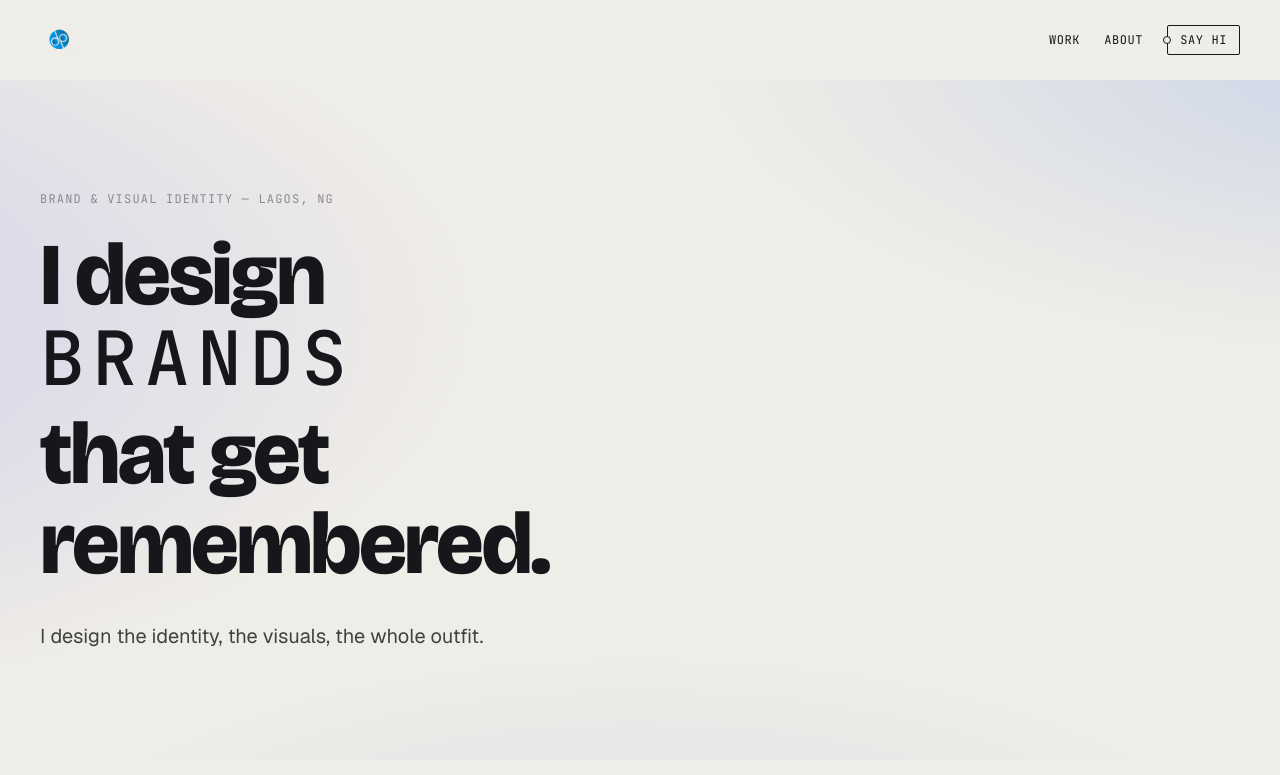
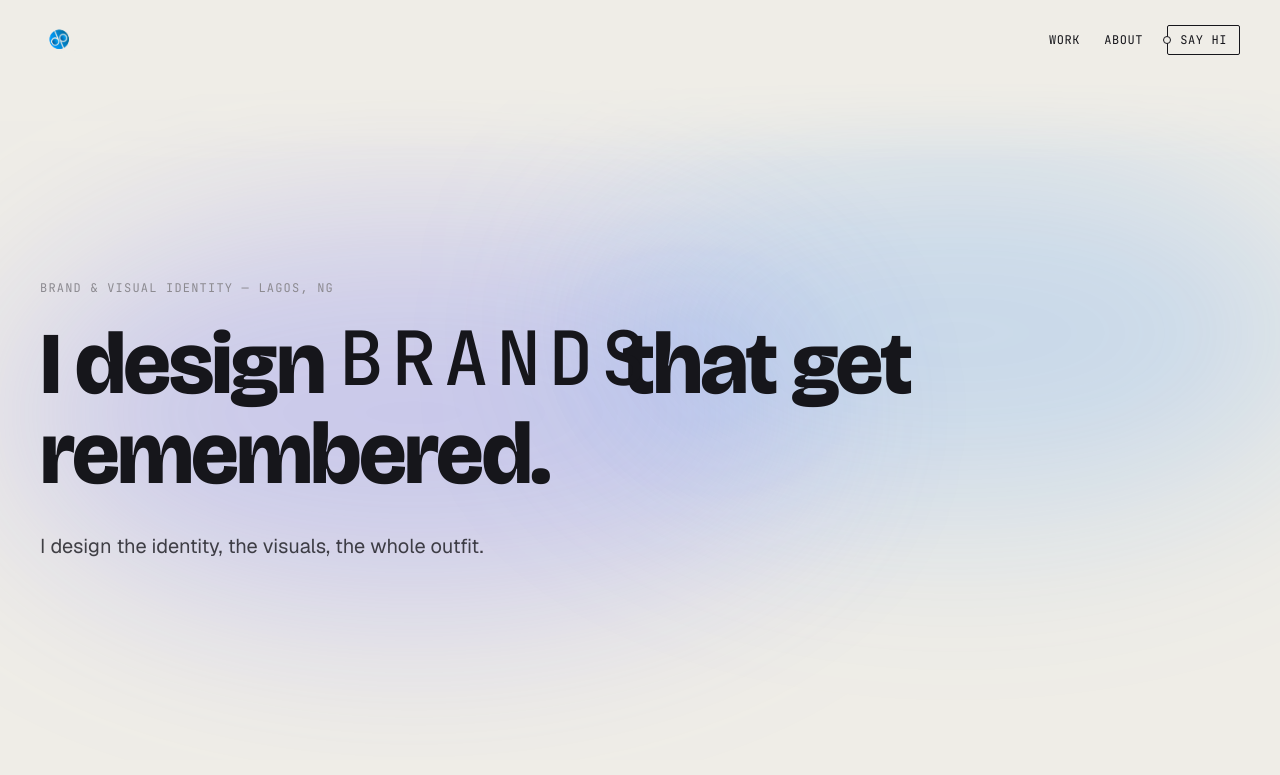
Before and after one commit to Toheeb6139/dypixels, a Next.js app: page / in a window 1280 px wide. Shown: the top 775 px of the page. Built offline with nearby package versions, Linux system fonts and the light colour scheme; no server answers; the database is empty.

Commit message:
grok re 3

```diff
--- a/app/globals.css
+++ b/app/globals.css
@@ -115,25 +115,88 @@ html[data-spec="on"] .spec-mark::after {
   display: block;
 }
 
-/* Hero ambient gradient — high-contrast, slowly moving */
+/* Hero ambient gradient
+   - Contained inside hero only (does not touch nav)
+   - Soft top fade so it never meets the header
+   - Colour-shifting blobs via independent slow transforms (GPU-friendly)
+*/
 .hero-gradient {
-  background:
-    radial-gradient(ellipse 70% 55% at 15% 35%, rgba(75, 58, 255, 0.22) 0%, transparent 55%),
-    radial-gradient(ellipse 55% 45% at 90% 15%, rgba(37, 99, 235, 0.18) 0%, transparent 50%),
-    radial-gradient(ellipse 50% 40% at 60% 80%, rgba(99, 102, 241, 0.12) 0%, transparent 50%);
-  background-size: 200% 200%;
-  animation: gradient-shift 14s ease-in-out infinite;
+  overflow: hidden;
+  /* Soft fade at the very top so gradient never touches the nav */
+  -webkit-mask-image: linear-gradient(to bottom, transparent 0%, black 12%, black 100%);
+  mask-image: linear-gradient(to bottom, transparent 0%, black 12%, black 100%);
+}
+
+.hero-gradient::before,
+.hero-gradient::after {
+  content: "";
+  position: absolute;
+  border-radius: 50%;
+  filter: blur(80px);
+  will-change: transform;
+  animation-timing-function: ease-in-out;
+  animation-iteration-count: infinite;
+}
+
+/* Primary indigo blob */
+.hero-gradient::before {
+  width: 55%;
+  height: 50%;
+  top: 18%;
+  left: -5%;
+  background: rgba(75, 58, 255, 0.28);
+  animation: blob-a 18s ease-in-out infinite;
+}
+
+/* Secondary blue / cyan blob */
+.hero-gradient::after {
+  width: 50%;
+  height: 45%;
+  top: 8%;
+  right: -8%;
+  background: rgba(14, 165, 233, 0.22);
+  animation: blob-b 22s ease-in-out infinite;
+}
+
+@keyframes blob-a {
+  0%, 100% {
+    transform: translate(0, 0) scale(1);
+    background: rgba(75, 58, 255, 0.28);
+  }
+  33% {
+    transform: translate(18%, 12%) scale(1.15);
+    background: rgba(99, 102, 241, 0.26);
+  }
+  66% {
+    transform: translate(8%, 22%) scale(0.95);
+    background: rgba(139, 92, 246, 0.24);
+  }
+}
+
+@keyframes blob-b {
+  0%, 100% {
+    transform: translate(0, 0) scale(1);
+    background: rgba(14, 165, 233, 0.22);
+  }
+  40% {
+    transform: translate(-20%, 18%) scale(1.2);
+    background: rgba(59, 130, 246, 0.2);
+  }
+  70% {
+    transform: translate(-8%, 8%) scale(0.9);
+    background: rgba(6, 182, 212, 0.18);
+  }
 }
 
 @media (prefers-reduced-motion: reduce) {
-  .hero-gradient {
+  .hero-gradient::before,
+  .hero-gradient::after {
     animation: none;
-    background-position: 30% 40%;
+  }
+  .hero-gradient::before {
+    transform: translate(5%, 10%) scale(1.05);
+  }
+  .hero-gradient::after {
+    transform: translate(-10%, 5%) scale(1.05);
   }
 }
-
-@keyframes gradient-shift {
-  0%, 100% { background-position: 0% 40%; }
-  33% { background-position: 80% 20%; }
-  66% { background-position: 40% 80%; }
-}
--- a/app/page.tsx
+++ b/app/page.tsx
@@ -20,19 +20,23 @@ export default async function Home() {
 
       {/* Hero */}
       <section className="relative min-h-[85vh] flex flex-col justify-center px-6 md:px-10 overflow-hidden">
+        {/* Gradient lives only inside the hero, stops short of the nav */}
         <div
           aria-hidden="true"
-          className="hero-gradient pointer-events-none absolute inset-0 -z-10"
+          className="hero-gradient pointer-events-none absolute left-0 right-0 bottom-0 top-0 -z-10"
         />
 
         <p className="font-mono text-xs uppercase tracking-widest text-mute mb-5 md:mb-6">
           Brand &amp; Visual Identity — Lagos, NG
         </p>
 
+        {/* Mobile: forced 4-line break. Desktop: natural flow */}
         <h1
           className="spec-mark font-display font-extrabold text-[clamp(2.6rem,8vw,5.5rem)] leading-[1.02] tracking-[-0.03em] max-w-4xl"
           data-spec-label="H1 — CLAMP"
         >
+          {/* Mobile version */}
+          <span className="md:hidden">
             I design
             <br />
             <BrandsWord />
@@ -40,6 +44,12 @@ export default async function Home() {
             that get
             <br />
             remembered.
+          </span>
+
+          {/* Desktop version — single flowing block */}
+          <span className="hidden md:inline">
+            I design <BrandsWord /> that get remembered.
+          </span>
         </h1>
 
         <p className="font-body text-lg md:text-xl max-w-xl mt-8 text-ink/80 leading-relaxed">
```
Lines whose indentation alone changed are shown as unchanged.
